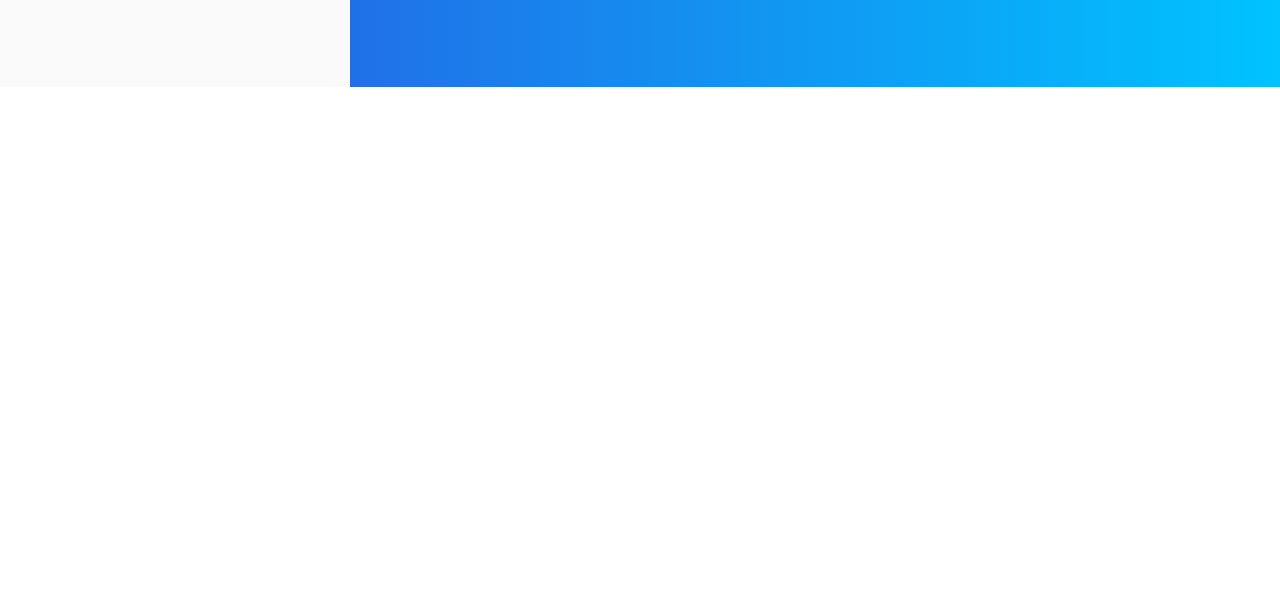
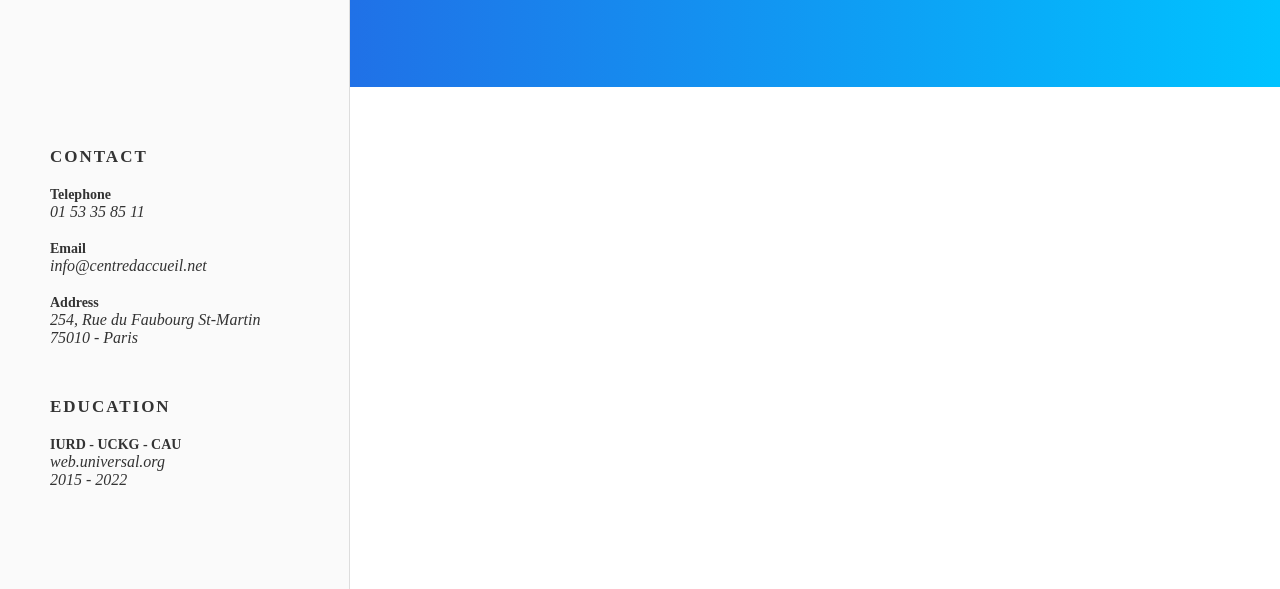
Before and after one commit to Esheric/cv, a website: page index.html in a window 1280 px wide. Shown: the part 301-890 px from the top of the page. Before the commit the page ends 800 px from the top, so only its background shows below. Drawn offline with Linux system fonts and the light colour scheme; a web font is replaced by a local one.

Commit message:
add contact and education

```diff
--- a/index.html
+++ b/index.html
@@ -25,7 +25,28 @@
       <section class="picture">
         <img src="./img/mister.jpg" alt="picture" />
       </section>
-      <aside></aside>
+      <aside>
+        <div class="block">
+          <h2 class="title-small">CONTACT</h2>
+          <h3>Telephone</h3>
+          <p>01 53 35 85 11</p>
+          <h3>Email</h3>
+          <p>info@centredaccueil.net</p>
+          <h3>Address</h3>
+          <p>
+            254, Rue du Faubourg St-Martin<br />
+            75010 - Paris
+          </p>
+        </div>
+        <div class="block">
+          <h2 class="title-small">EDUCATION</h2>
+          <h3>IURD - UCKG - CAU</h3>
+          <p>
+            web.universal.org <br />
+            2015 - 2022
+          </p>
+        </div>
+      </aside>
       <main></main>
     </div>
   </body>
--- a/package.json
+++ b/package.json
@@ -4,7 +4,7 @@
   "description": "repo10-cv",
   "main": "index.js",
   "scripts": {
-    "sass": "node-sass -w scss -o css"
+    "sass": "sass -w scss:css"
   },
   "repository": {
     "type": "git",
--- /dev/null
+++ b/scss/_classes.scss
@@ -0,0 +1,6 @@
+.title {
+  &-small {
+    letter-spacing: 0.2rem;
+    font-size: 1.7rem;
+  }
+}
--- a/scss/style.scss
+++ b/scss/style.scss
@@ -1,5 +1,6 @@
 @import "reset";
 @import "base";
+@import "classes";
 
 .grid-container {
   display: grid;
@@ -35,6 +36,7 @@ header {
   grid-area: picture;
   padding: 6rem;
   background: var(--background);
+  border-right: 1px solid var(--border);
   img {
     border-radius: 50%;
   }
@@ -42,6 +44,20 @@ header {
 
 aside {
   grid-area: aside;
+  background: var(--background);
+  border-right: 1px solid var(--border);
+  padding: 5rem;
+  .block {
+    margin-bottom: 5rem;
+    h3 {
+      margin-bottom: 0;
+      font-size: 1.4rem;
+    }
+    p {
+      margin: 0 0 2rem 0;
+      font-style: italic;
+    }
+  }
 }
 
 main {
```
Also changed, not shown: css/style.css, 1 other file.
